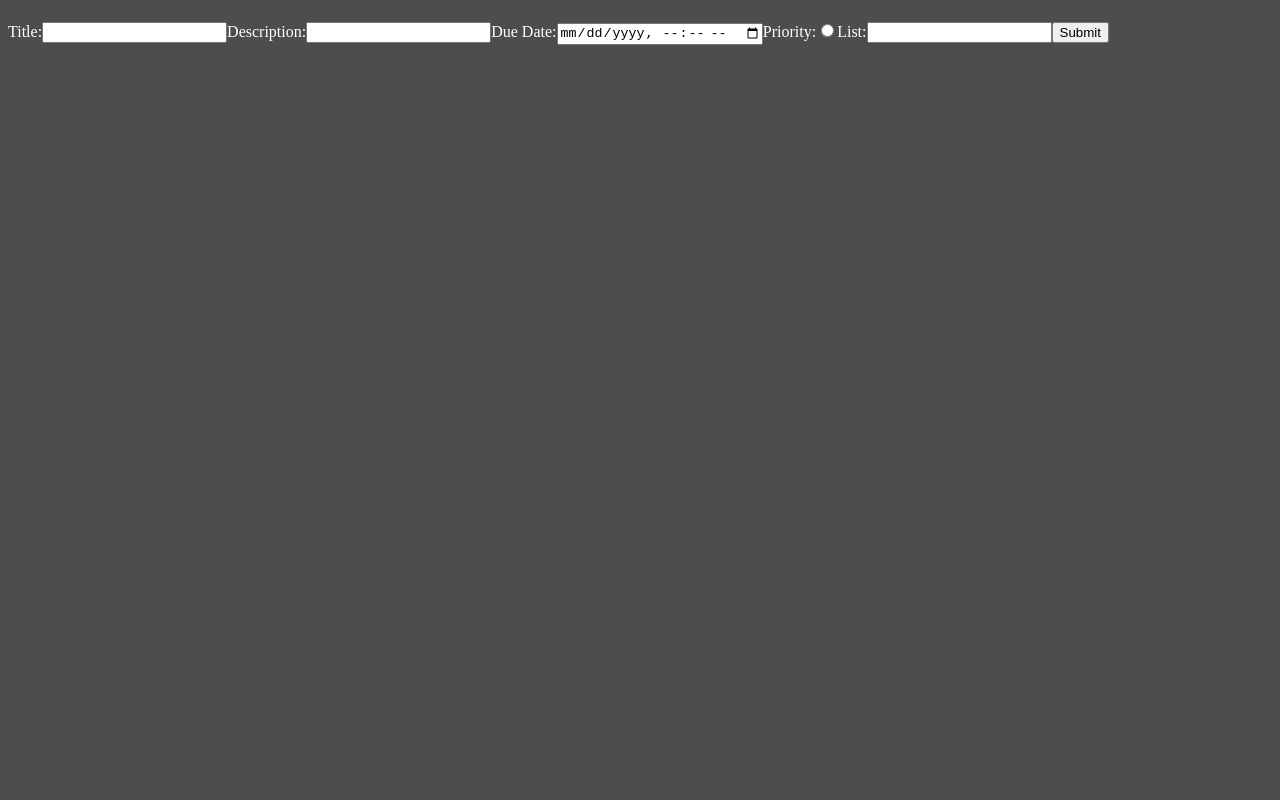
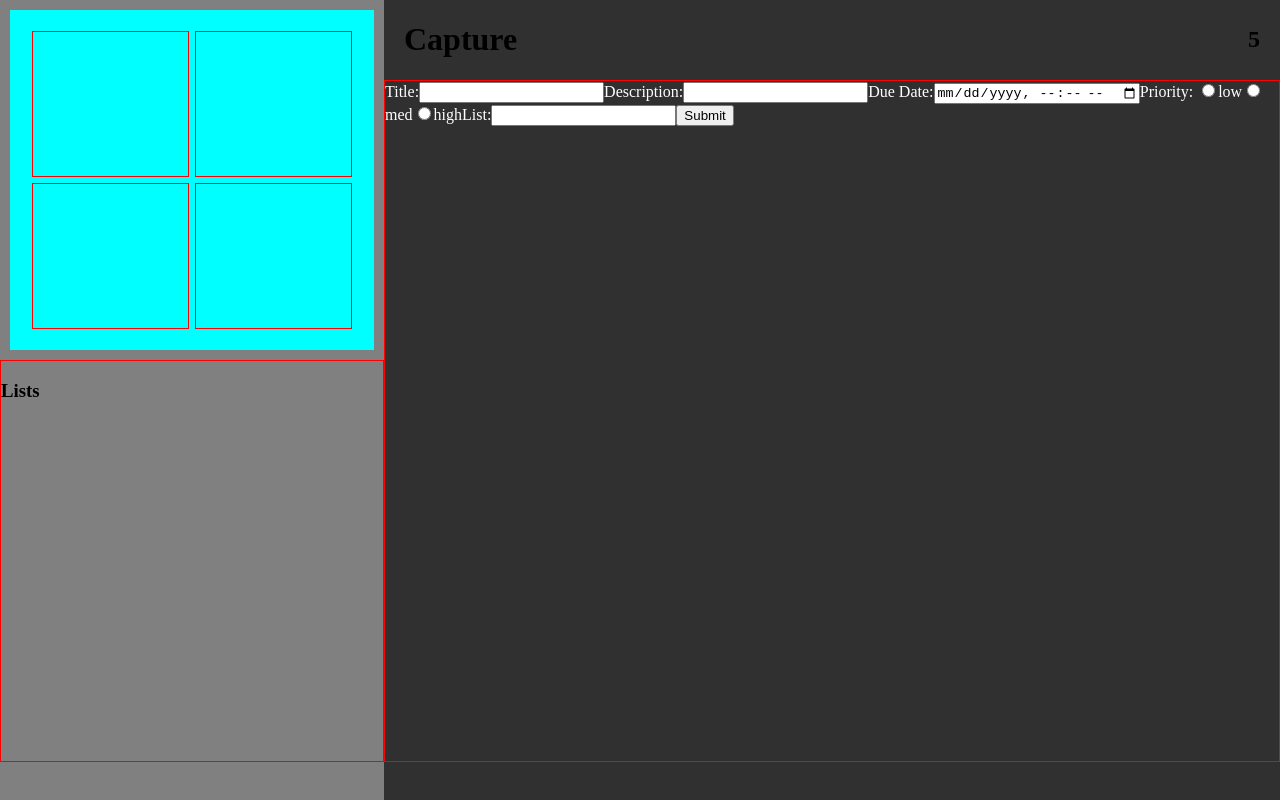
Before and after one commit to cardhect/todo, a website built with webpack: page dist/index.html in a window 1280 px wide. Built offline with nearby package versions, Linux system fonts and the light colour scheme.

Commit message:
working on grabbing data from form and insertring into a array

```diff
--- a/src/display.js
+++ b/src/display.js
@@ -1,86 +1,98 @@
+import { sub } from "date-fns";
+import {Conductor} from "./todoDataConductor";
 
-class Display{
-    constructor() {
+class Display {
+	constructor() {}
 
-    }
+	loadBody() {}
+	//creates a the form needed from todo
+	form() {
+		let inputArray = ["title", "description", "dueDate", "priority", "list"];
 
-    loadBody(){
-
-    }
-    //creates a the form needed from todo
-    form(){
-        let inputArray = ['title','description','dueDate','priority','list'];
-
-        const form = document.createElement('form');
-        form.setAttribute('id','todo-form');
-        document.body.append(form);
+		const form = document.createElement("form");
+		form.setAttribute("onsubmit", "return false");
+		form.setAttribute("id", "todo-form");
+		const todoView = document.querySelector(".todo-view");
+		todoView.appendChild(form);
 		//each element displays different inputs based on their needed data.
 		for (let i = 0; i < inputArray.length; i++) {
 			const element = inputArray[i];
 			if (element == "title") {
-                let label = document.createElement('label');
-                label.setAttribute('for','title');
-                label.textContent = 'Title:';
-                let input = document.createElement('input');
-                input.setAttribute('type','text')
-                input.setAttribute('id','title')
-                input.setAttribute('name','title');
+				let label = document.createElement("label");
+				label.setAttribute("for", "title");
+				label.textContent = "Title:";
+				let input = document.createElement("input");
+				input.setAttribute("type", "text");
+				input.setAttribute("id", "title");
+				input.setAttribute("name", "title");
 				form.appendChild(label);
 				form.appendChild(input);
 			}
 			if (element == "description") {
-                let label = document.createElement('label');
-                label.setAttribute('for','description');
-                label.textContent = 'Description:';
-                let input = document.createElement('input');
-                input.setAttribute('type','text')
-                input.setAttribute('id','description')
-                input.setAttribute('name','description');
+				let label = document.createElement("label");
+				label.setAttribute("for", "description");
+				label.textContent = "Description:";
+				let input = document.createElement("input");
+				input.setAttribute("type", "text");
+				input.setAttribute("id", "description");
+				input.setAttribute("name", "description");
 				form.appendChild(label);
 				form.appendChild(input);
 			}
 			if (element == "dueDate") {
-                let label = document.createElement('label');
-                label.setAttribute('for','due-date');
-                label.textContent = 'Due Date:';
-                let input = document.createElement('input');
-                input.setAttribute('type','datetime-local')
-                input.setAttribute('id','due-date')
-                input.setAttribute('name','due-date');
+				let label = document.createElement("label");
+				label.setAttribute("for", "due-date");
+				label.textContent = "Due Date:";
+				let input = document.createElement("input");
+				input.setAttribute("type", "datetime-local");
+				input.setAttribute("id", "due-date");
+				input.setAttribute("name", "due-date");
 				form.appendChild(label);
 				form.appendChild(input);
 			}
 			//change this to radio with 3 priority options low med high
 			if (element == "priority") {
-                let label = document.createElement('label');
-                label.setAttribute('for','priority');
-                label.textContent = 'Priority:';
-                let input = document.createElement('input');
-                input.setAttribute('type','radio')
-                input.setAttribute('id','priority')
-                input.setAttribute('name','priority');
+				let array = ["low", "med", "high"];
+
+                let label = document.createElement("label");
+				label.setAttribute("for", "priority");
+				label.textContent = "Priority: ";
+				form.appendChild(label);
+                for (let index = 0; index < array.length; index++) {
+					const element = array[index];
+
+					let label = document.createElement("label");
+					label.setAttribute("for", element)
+					label.textContent = element;
+
+					let input = document.createElement("input");
+					input.setAttribute("type", "radio");
+					input.setAttribute("id", element);
+					input.setAttribute("name", "priority");
+                    input.setAttribute("value",element)
+
+					form.appendChild(input);
+					form.appendChild(label);
+				}
+			}
+			if (element == "list") {
+				let label = document.createElement("label");
+				label.setAttribute("for", "List");
+				label.textContent = "List:";
+				let input = document.createElement("input");
+				input.setAttribute("type", "text");
+				input.setAttribute("id", "list");
+				input.setAttribute("name", "list");
 				form.appendChild(label);
 				form.appendChild(input);
 			}
-            if (element == "list") {
-                let label = document.createElement('label');
-                label.setAttribute('for','List');
-                label.textContent = 'List:';
-                let input = document.createElement('input');
-                input.setAttribute('type','text')
-                input.setAttribute('id','list')
-                input.setAttribute('name','list');
-                form.appendChild(label);
-                form.appendChild(input);
 		}
 
-
-        }
-
-        const submit = document.createElement('input');
-        submit.setAttribute('type','submit')
-        submit.setAttribute('value','Submit')
+		const submit = document.createElement("input");
+		submit.setAttribute("type", "submit");
+		submit.setAttribute("value", "Submit");
+        submit.setAttribute('id','todo-form-btn')
 		form.appendChild(submit);
 	}
 }
-export {Display}
+export { Display };
--- a/src/index.js
+++ b/src/index.js
@@ -1,6 +1,9 @@
 import {List} from "./createList"
 import {Todo} from "./createToDo.js"
 import {Display} from "./display"
+import {Conductor} from './todoDataConductor';
 
 let pageLoad = new Display();
+let dataCond = new Conductor();
 pageLoad.form();
+dataCond.grabFormData();
--- a/src/style.css
+++ b/src/style.css
@@ -1,7 +1,62 @@
 body {
     background-color: rgb(77, 77, 77);
+    overflow: hidden;
+    display: flex;
+    flex-wrap: wrap;
+    margin: 0%;
 }
 
 form {
     color: white;
 }
+/* Left Side CSS */
+.left-box {
+    width: 30%;
+    background-color: rgb(128, 128, 128);
+    height: 100vh;
+}
+.box__container {
+    height: 40%;
+    background-color: aqua;
+    margin: 10px;
+    display: flex;
+    flex-wrap: wrap;
+    align-content: center;
+    justify-content: center;
+    padding: 10px;
+
+}
+
+.box__item {
+    border: 1px solid red;
+    height: 45%;
+    width: 45%;
+    margin: 3px;
+}
+
+.list-view {
+    height: 50%;
+    border: 1px solid red;
+}
+
+
+/* Right side css */
+.right-box {
+    width: 70%;
+    background-color: rgb(48, 48, 48);
+    height: 100vh;
+}
+
+.header {
+    display: flex;
+    align-items: center;
+    justify-content: space-between;
+    margin-left: 20px;
+    margin-right: 20px;
+}
+
+.todo-view {
+    height: 85%;
+    width: auto;
+    border: 1px solid red;
+}
--- a/src/todoDataConductor.js
+++ b/src/todoDataConductor.js
@@ -1,9 +1,21 @@
 class Conductor {
-    constructor(params) {
+    constructor() {
+        this.todoData = [];
+	}
 
-    }
+	grabFormData() {
+		const todoFormBtn = document.querySelector("#todo-form-btn");
+        console.log(this.todoData);
+		todoFormBtn.addEventListener("click", function () {
+			const title = document.getElementById("title").value;
+			const description = document.getElementById("description").value;
+			const dueDate = document.getElementById("due-date").value;
+			// const priority = document.getElementById('').value;
+			const list = document.getElementById("list").value;
+            // this.todoData.push('title');
+            console.log(this.todoData);//undefined???
+		});
+	}
+}
 
-    grabFormData(){
-
-    }
-}
+export { Conductor };
```
Also changed, not shown: dist/index.html, dist/main.js. Lines whose indentation alone changed are shown as unchanged.
